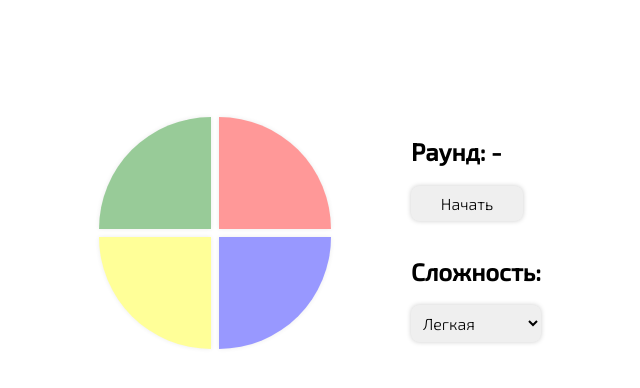
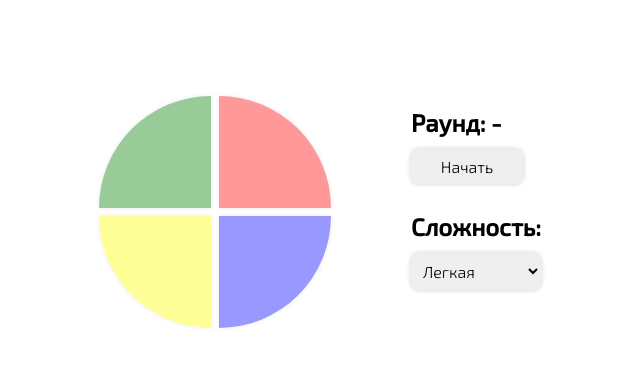
Before and after one commit to JazzmanDV/simon-game, a Vue app: page / in a window 1280 px wide. Shown: the top 388 px of the page, without its empty margins (320-960 px from the left). Built offline with nearby package versions, Linux system fonts and the light colour scheme.

Commit message:
Убрана подсказка когда нажимать

```diff
--- a/src/App.vue
+++ b/src/App.vue
@@ -1,9 +1,5 @@
 <template>
     <div class="app">
-        <h2 class="your-turn-hint" :class="{ 'your-turn-hint--visible': isWaitingForAnswer }">
-            Ваша очередь нажимать :)
-        </h2>
-        <div class="playground">
         <div class="button-set">
             <div class="button-row">
                 <ColorButton
@@ -38,7 +34,6 @@
             :difficulty="difficulty"
             :onSelectChange="onSelectChange"
         />
-        </div>
     </div>
 </template>
 
@@ -177,30 +172,28 @@ export default {
 body {
     margin: 0;
 }
+
+h2 {
+    margin-top: 0.75rem;
+    margin-bottom: 0.75rem;
+}
 </style>
 
 <style scoped>
 .app {
     display: flex;
-    flex-direction: column;
-    align-items: center;
-    gap: 2rem;
+    justify-content: center;
+    gap: 5rem;
 
     box-sizing: border-box;
 
     max-width: 60rem;
 
+    margin-top: 5rem;
     margin-left: auto;
     margin-right: auto;
 
     padding: 1rem;
-}
-
-.playground {
-    display: flex;
-    flex-wrap: wrap;
-    justify-content: center;
-    gap: 5rem;
 }
 
 .button-set {
@@ -215,13 +208,4 @@ body {
     display: flex;
     gap: 0.5rem;
 }
-
-.your-turn-hint {
-    opacity: 0;
-    transition: 0.25s opacity;
-}
-
-.your-turn-hint--visible {
-    opacity: 1;
-}
 </style>
```
Lines whose indentation alone changed are shown as unchanged.
